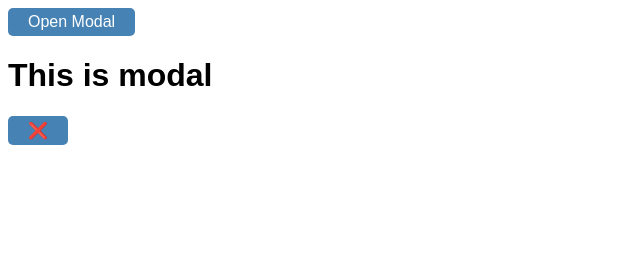
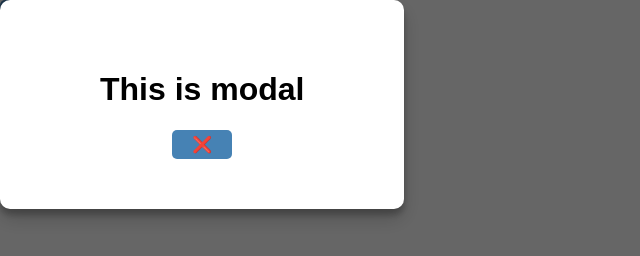
Before and after one commit to khjkr/modal-popup, a plain HTML site: page index.html in a window 1280 px wide. Shown: the whole page, without its empty margins (0-640 px from the left). Drawn offline with Linux system fonts and the light colour scheme.

Commit message:
feat: basic modal design

```diff
--- a/style.css
+++ b/style.css
@@ -1,4 +1,5 @@
 body {
+  margin: 0;
   font-family: sans-serif;
 }
 
@@ -10,3 +11,27 @@ button {
   border-radius: 5px;
   cursor: pointer;
 }
+
+.modal {
+  position: fixed;
+  top: 0;
+  left: 0;
+  width: 100%;
+  height: 100%;
+}
+
+.modal__overlay {
+  background-color: rgba(0, 0, 0, 0.6);
+  width: 100%;
+  height: 100%;
+}
+
+.modal__content {
+  box-shadow: 0 10px 20px rgba(0, 0, 0, 0.19), 0 6px 6px rgba(0, 0, 0, 0.23);
+  top: 0;
+  position: fixed;
+  background-color: white;
+  padding: 50px 100px;
+  text-align: center;
+  border-radius: 10px;
+}
```
